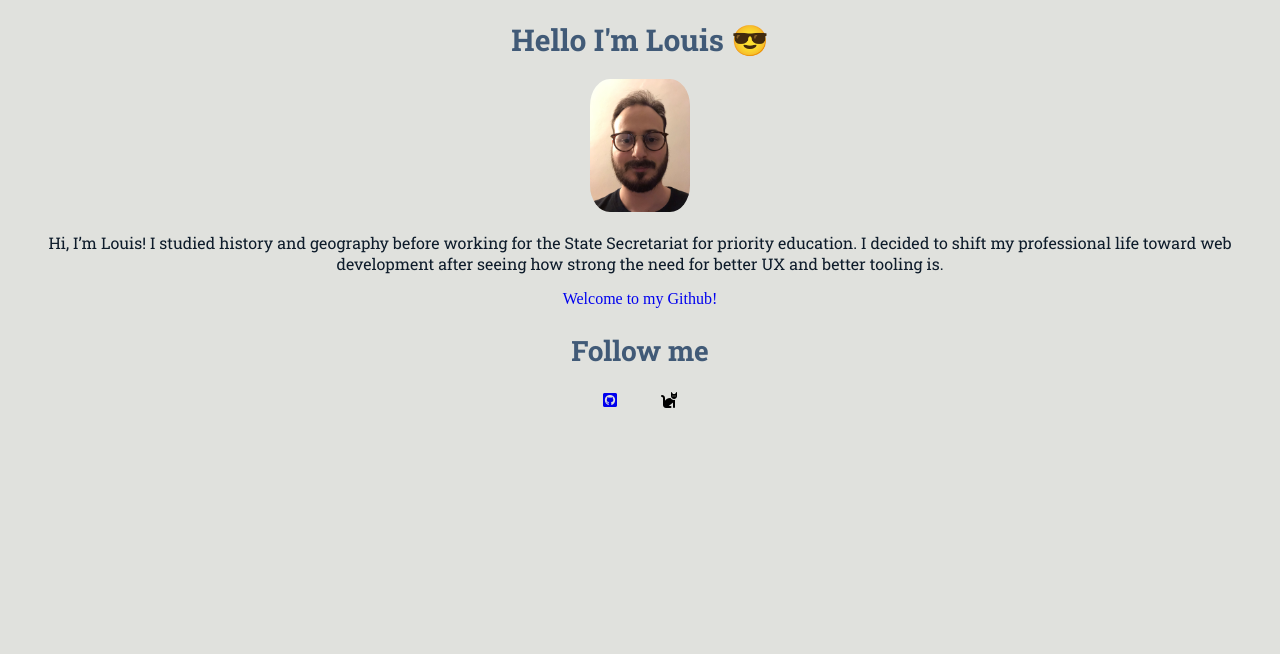
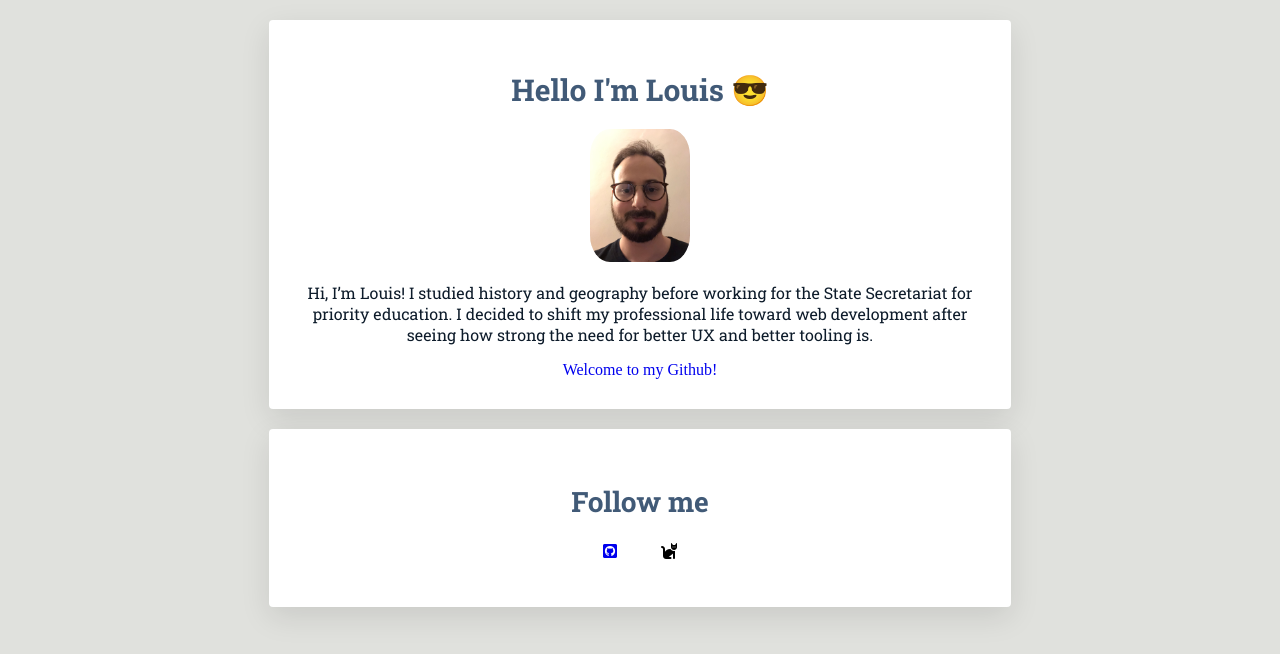
Before and after one commit to LouisGuyot/profile, a plain HTML site: page index.html in a window 1280 px wide. Drawn offline with Linux system fonts and the light colour scheme.

Commit message:
make my profile prettier 2

```diff
--- a/index.html
+++ b/index.html
@@ -10,7 +10,7 @@
     </head>
     <body>
       <div class="container text-center">
-        <div class="card">
+        <div class="card card-white">
       <h1>Hello I'm Louis 😎</h1>
       <img src="images/IMG_1846.jpg" alt="portrait" width="100px" class="img-circle">
       <p>
@@ -18,7 +18,7 @@
       </p>
       <a href="https://github.com/LouisGuyot"> Welcome to my Github!</a>
         </div>
-        <div class="card">
+        <div class="card card-white">
       <h2>Follow me</h2>
       <ul class="list-inline">
         <li>
--- a/style.css
+++ b/style.css
@@ -20,6 +20,11 @@ body {
   box-shadow: 0 10px 30px rgba(0,0,0,.1);
   width: 60%;
   margin: 20px auto;
+}
+
+.container {
+  width: 90%;
+  margin: 0 auto;
 }
 
 
```
